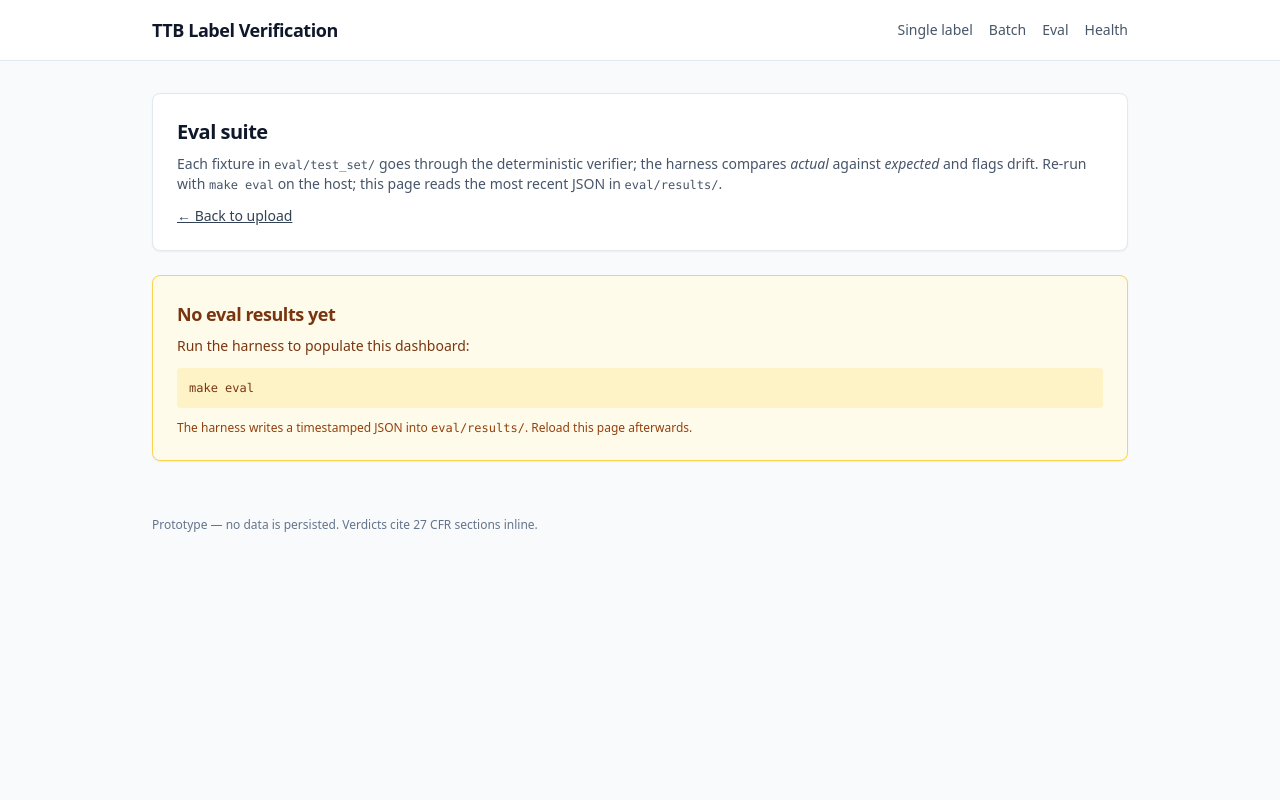
After one commit to seeincodes/ttb-label-verifier, a FastAPI app: template app/templates/eval_dashboard.html in a window 1280 px wide. The commit adds this page. Run offline with FastAPI, Linux system fonts and the light colour scheme; the template is opened without the code that fills it, so the values that code supplies are empty; some libraries are stand-ins or nearby versions.

Commit message:
feat(STR5): in-app eval-suite dashboard at GET /eval
Renders the most recent `make eval` JSON (eval/results/eval-*.json) as a
full HTML page so reviewers visiting the deployed URL see the eval
discipline directly, not just in docs §9.

Implementation:
  - app/main.py: GET /eval reads the latest eval-*.json (lexicographic
    sort on the fixed-width timestamp filename = chronological sort),
    renders eval_dashboard.html. Empty-state path (no result file)
    renders a guidance card pointing at `make eval` instead of 404.
    Parse-error path also renders the empty-state with the JSONDecodeError
    surfaced so a reviewer can debug a corrupted file without redeploying.
  - EVAL_RESULTS_DIR module constant so tests can monkeypatch the dir
    to tmp_path — every test is hermetic and doesn't depend on whether
    `make eval` has been run locally.

Dashboard sections:
  - Headline metrics (fixtures, FP rate, FN rate, extractor)
  - Verdict distribution (4-cell pass/warn/fail/error grid with the
    same Tailwind palette as _result_panel.html)
  - Latency percentiles (p50/p95/p99) + cost/label + cache hit rate
  - Per-field PASS rate table
  - Bucket breakdown (easy/hard/violations/edge_cases)
  - Per-fixture table — drift rows (actual != expected) get a bg-amber-50
    row + "drift ✗" amber-200 pill so a reviewer can spot disagreement
    at a glance without scanning every row

Nav: Eval link added to base.html between Batch and Health.

Tests (7 new):
  - empty-state guidance when eval/results/ is empty
  - headline metrics render
  - per-fixture table renders both records
  - full-page (extends base.html with Tailwind CDN)
  - latest timestamped file wins when multiple results exist
  - drift highlighting present when actual != expected
  - nav link to /eval exists in base.html

Smoke against a real `make eval` JSON (21 fixtures including the STR6
edge_table_wine_above_14pct case): 200 OK, 26 KB body, all 8 sanity
checks pass including the STR6 fixture rendering correctly.

Full suite: 338/338 (was 331; +7 new, 0 regressions).

```diff
--- a/app/main.py
+++ b/app/main.py
@@ -46,6 +46,7 @@ from app.verifier.rules import verify_label
 BASE_DIR = Path(__file__).resolve().parent
 SAMPLE_DIR = BASE_DIR.parent / "sample_data"
 AVAILABLE_SAMPLES = ("spirits-pass", "abv-fail", "warning-fail")
+EVAL_RESULTS_DIR = BASE_DIR.parent / "eval" / "results"
 
 templates = Jinja2Templates(directory=str(BASE_DIR / "templates"))
 
@@ -739,3 +740,61 @@ async def batch_export(
             "Content-Disposition": f'attachment; filename="ttb-batch-{run_id}.csv"',
         },
     )
+
+
+# ---------------------------------------------------------------------------
+# /eval — in-app eval-suite dashboard (STR5)
+# ---------------------------------------------------------------------------
+
+
+_EVAL_DASHBOARD_TEMPLATE = "eval_dashboard.html"
+
+
+def _latest_eval_result_path() -> Path | None:
+    """Return the newest eval-*.json file in EVAL_RESULTS_DIR, or None.
+
+    Filenames are `eval-YYYYMMDDTHHMMSSZ.json` — lexicographic sort is the
+    chronological sort because the timestamp is fixed-width."""
+    if not EVAL_RESULTS_DIR.exists():
+        return None
+    candidates = sorted(EVAL_RESULTS_DIR.glob("eval-*.json"))
+    return candidates[-1] if candidates else None
+
+
+@app.get("/eval", response_class=HTMLResponse)
+async def eval_dashboard(request: Request) -> HTMLResponse:
+    """Render the most recent `make eval` result as an HTML dashboard.
+
+    Empty-state path (no result files yet) renders a help card pointing
+    at `make eval` rather than a 404 — reviewers visiting the deployed
+    URL who haven't seeded the dir need a hint, not a dead page.
+    """
+    latest = _latest_eval_result_path()
+    if latest is None:
+        return templates.TemplateResponse(
+            request=request,
+            name=_EVAL_DASHBOARD_TEMPLATE,
+            context={"result": None, "filename": None},
+        )
+
+    try:
+        payload = json.loads(latest.read_text())
+    except json.JSONDecodeError as exc:
+        return templates.TemplateResponse(
+            request=request,
+            name=_EVAL_DASHBOARD_TEMPLATE,
+            context={
+                "result": None,
+                "filename": latest.name,
+                "parse_error": f"{exc.__class__.__name__}: {exc}",
+            },
+        )
+
+    return templates.TemplateResponse(
+        request=request,
+        name=_EVAL_DASHBOARD_TEMPLATE,
+        context={
+            "result": payload,
+            "filename": latest.name,
+        },
+    )
--- a/app/templates/base.html
+++ b/app/templates/base.html
@@ -22,6 +22,7 @@
         <nav class="flex items-center gap-4 text-sm text-slate-600">
           <a href="/" class="hover:text-slate-900">Single label</a>
           <a href="/batch" class="hover:text-slate-900">Batch</a>
+          <a href="/eval" class="hover:text-slate-900">Eval</a>
           <a href="/health" class="hover:text-slate-900">Health</a>
         </nav>
       </div>
--- /dev/null
+++ b/app/templates/eval_dashboard.html
@@ -0,0 +1,201 @@
+{% extends "base.html" %}
+
+{% block title %}TTB Label Verification — Eval dashboard{% endblock %}
+
+{% block content %}
+  <section class="rounded-lg border border-slate-200 bg-white p-6 shadow-sm">
+    <div class="flex flex-wrap items-baseline justify-between gap-3">
+      <h1 class="text-xl font-semibold tracking-tight">Eval suite</h1>
+      {% if filename %}
+        <p class="text-xs text-slate-500">
+          Loaded <code class="rounded bg-slate-100 px-1 py-0.5">{{ filename }}</code>
+        </p>
+      {% endif %}
+    </div>
+    <p class="mt-2 text-sm text-slate-600">
+      Each fixture in <code class="text-xs">eval/test_set/</code> goes through the deterministic
+      verifier; the harness compares <em>actual</em> against <em>expected</em> and flags drift.
+      Re-run with <code class="text-xs">make eval</code> on the host; this page reads the most
+      recent JSON in <code class="text-xs">eval/results/</code>.
+    </p>
+    <p class="mt-3 text-sm">
+      <a href="/" class="text-slate-700 underline hover:text-slate-900">← Back to upload</a>
+    </p>
+  </section>
+
+  {% if not result %}
+    {# Empty-state — no JSON results found in eval/results/ #}
+    <section class="mt-6 rounded-lg border border-amber-300 bg-amber-50 p-6 shadow-sm">
+      <h2 class="text-lg font-semibold tracking-tight text-amber-900">No eval results yet</h2>
+      <p class="mt-2 text-sm text-amber-900">
+        Run the harness to populate this dashboard:
+      </p>
+      <pre class="mt-3 overflow-x-auto rounded bg-amber-100 p-3 text-xs text-amber-900">make eval</pre>
+      <p class="mt-3 text-xs text-amber-800">
+        The harness writes a timestamped JSON into <code>eval/results/</code>. Reload this page
+        afterwards.
+      </p>
+      {% if parse_error %}
+        <p class="mt-3 text-xs text-red-800">Could not parse <code>{{ filename }}</code>: {{ parse_error }}</p>
+      {% endif %}
+    </section>
+  {% else %}
+    {% set summary = result.summary %}
+    {% set fp = summary.false_positive_rate %}
+    {% set fn = summary.false_negative_rate %}
+    {% set n = summary.n_fixtures %}
+    {% set agreement = (result.records | rejectattr("expected_overall", "ne", "") | list | length) %}
+    {# Count agreements explicitly — Jinja's filter chain on the dict-of-record-dicts is verbose; use a Python-shaped helper instead. #}
+
+    <!-- Headline metrics card -->
+    <section class="mt-6 grid grid-cols-2 gap-3 sm:grid-cols-4">
+      <div class="rounded-lg border border-slate-200 bg-white p-4 shadow-sm">
+        <p class="text-xs uppercase tracking-wider text-slate-500">fixtures</p>
+        <p class="mt-1 text-2xl font-semibold text-slate-900">{{ n }}</p>
+      </div>
+      <div class="rounded-lg border border-slate-200 bg-white p-4 shadow-sm">
+        <p class="text-xs uppercase tracking-wider text-slate-500">false-positive rate</p>
+        <p class="mt-1 text-2xl font-semibold {{ 'text-emerald-700' if fp == 0 else 'text-red-700' }}">
+          {{ "%.4f" | format(fp) }}
+        </p>
+        <p class="text-[10px] text-slate-500">PASS on a true violation — critical to minimise</p>
+      </div>
+      <div class="rounded-lg border border-slate-200 bg-white p-4 shadow-sm">
+        <p class="text-xs uppercase tracking-wider text-slate-500">false-negative rate</p>
+        <p class="mt-1 text-2xl font-semibold {{ 'text-emerald-700' if fn == 0 else 'text-amber-700' }}">
+          {{ "%.4f" | format(fn) }}
+        </p>
+        <p class="text-[10px] text-slate-500">FAIL on a valid label</p>
+      </div>
+      <div class="rounded-lg border border-slate-200 bg-white p-4 shadow-sm">
+        <p class="text-xs uppercase tracking-wider text-slate-500">extractor</p>
+        <p class="mt-1 text-sm font-medium text-slate-900">{{ result.extractor_provider }}</p>
+        <p class="text-[10px] text-slate-500">{{ result.mode }}</p>
+      </div>
+    </section>
+
+    <!-- Verdict distribution + latency -->
+    <section class="mt-6 grid grid-cols-1 gap-3 lg:grid-cols-2">
+      <div class="rounded-lg border border-slate-200 bg-white p-4 shadow-sm">
+        <h2 class="text-sm font-semibold text-slate-700">Verdict distribution (actual)</h2>
+        <ul class="mt-3 grid grid-cols-4 gap-2 text-center text-sm">
+          {% for verdict, count in summary.verdict_distribution.items() %}
+            {% set tone = {
+              "pass":  "bg-emerald-50 text-emerald-900 border-emerald-200",
+              "warn":  "bg-amber-50 text-amber-900 border-amber-200",
+              "fail":  "bg-red-50 text-red-900 border-red-200",
+              "error": "bg-slate-100 text-slate-900 border-slate-300",
+            }[verdict] %}
+            <li class="rounded-md border {{ tone }} p-2">
+              <p class="text-xs uppercase tracking-wider">{{ verdict }}</p>
+              <p class="mt-1 text-xl font-semibold">{{ count }}</p>
+            </li>
+          {% endfor %}
+        </ul>
+      </div>
+
+      <div class="rounded-lg border border-slate-200 bg-white p-4 shadow-sm">
+        <h2 class="text-sm font-semibold text-slate-700">Latency (verifier hot path)</h2>
+        <dl class="mt-3 grid grid-cols-3 gap-2 text-center text-sm">
+          {% for label, key in [("p50", "p50"), ("p95", "p95"), ("p99", "p99")] %}
+            <div class="rounded-md border border-slate-200 bg-slate-50 p-2">
+              <dt class="text-xs uppercase tracking-wider text-slate-500">{{ label }}</dt>
+              <dd class="mt-1 text-xl font-semibold text-slate-900">
+                {{ summary.latency_ms[key] }} <span class="text-xs font-normal">ms</span>
+              </dd>
+            </div>
+          {% endfor %}
+        </dl>
+        <p class="mt-3 text-xs text-slate-500">
+          Cost / label: {{ "%.6f" | format(summary.cost_per_label_usd) }} USD ·
+          {% if summary.cache_hit_rate is none %}cache: N/A (fixture mode){% else %}cache hit rate: {{ "%.0f" | format(summary.cache_hit_rate * 100) }}%{% endif %}
+        </p>
+      </div>
+    </section>
+
+    <!-- Per-field accuracy + bucket breakdown -->
+    <section class="mt-6 grid grid-cols-1 gap-3 lg:grid-cols-2">
+      <div class="rounded-lg border border-slate-200 bg-white p-4 shadow-sm">
+        <h2 class="text-sm font-semibold text-slate-700">Per-field PASS rate</h2>
+        <table class="mt-3 w-full text-left text-sm">
+          <tbody class="divide-y divide-slate-200">
+            {% for field, rate in summary.per_field_accuracy.items() %}
+              <tr>
+                <td class="py-1.5 font-medium text-slate-800">{{ field }}</td>
+                <td class="py-1.5 text-right tabular-nums">{{ "%.0f" | format(rate * 100) }}%</td>
+              </tr>
+            {% endfor %}
+          </tbody>
+        </table>
+      </div>
+
+      <div class="rounded-lg border border-slate-200 bg-white p-4 shadow-sm">
+        <h2 class="text-sm font-semibold text-slate-700">Bucket breakdown</h2>
+        <table class="mt-3 w-full text-left text-sm">
+          <thead class="text-xs uppercase tracking-wider text-slate-500">
+            <tr>
+              <th class="py-1.5">bucket</th>
+              <th class="py-1.5 text-right">pass</th>
+              <th class="py-1.5 text-right">warn</th>
+              <th class="py-1.5 text-right">fail</th>
+              <th class="py-1.5 text-right">error</th>
+            </tr>
+          </thead>
+          <tbody class="divide-y divide-slate-200">
+            {% for bucket, counts in summary.bucket_breakdown.items() %}
+              <tr>
+                <td class="py-1.5 font-medium text-slate-800">{{ bucket }}</td>
+                <td class="py-1.5 text-right tabular-nums">{{ counts.pass or 0 }}</td>
+                <td class="py-1.5 text-right tabular-nums">{{ counts.warn or 0 }}</td>
+                <td class="py-1.5 text-right tabular-nums">{{ counts.fail or 0 }}</td>
+                <td class="py-1.5 text-right tabular-nums">{{ counts.error or 0 }}</td>
+              </tr>
+            {% endfor %}
+          </tbody>
+        </table>
+      </div>
+    </section>
+
+    <!-- Per-fixture table — disagreement rows highlighted -->
+    <section class="mt-6 rounded-lg border border-slate-200 bg-white p-4 shadow-sm">
+      <h2 class="text-sm font-semibold text-slate-700">Per-fixture results</h2>
+      <p class="mt-1 text-xs text-slate-500">
+        Rows where the verifier disagrees with the fixture's <code>expected_overall</code>
+        are highlighted (these are eval drift — fix the fixture or the rule, never the dashboard).
+      </p>
+      <div class="mt-3 overflow-x-auto">
+        <table class="w-full text-left text-sm">
+          <thead class="bg-slate-100 text-xs uppercase tracking-wider text-slate-600">
+            <tr>
+              <th class="px-3 py-2">fixture</th>
+              <th class="px-3 py-2">bucket</th>
+              <th class="px-3 py-2">expected</th>
+              <th class="px-3 py-2">actual</th>
+              <th class="px-3 py-2">drift</th>
+              <th class="px-3 py-2 text-right">latency ms</th>
+            </tr>
+          </thead>
+          <tbody class="divide-y divide-slate-200 bg-white">
+            {% for r in result.records %}
+              {% set drift = r.actual_overall != r.expected_overall %}
+              <tr class="{{ 'bg-amber-50' if drift else '' }}">
+                <td class="px-3 py-2 font-mono text-xs">{{ r.name }}</td>
+                <td class="px-3 py-2 text-xs uppercase tracking-wider text-slate-500">{{ r.bucket }}</td>
+                <td class="px-3 py-2 text-xs uppercase">{{ r.expected_overall }}</td>
+                <td class="px-3 py-2 text-xs uppercase font-semibold">{{ r.actual_overall }}</td>
+                <td class="px-3 py-2 text-xs">
+                  {% if drift %}
+                    <span class="rounded-full bg-amber-200 px-2 py-0.5 text-[10px] font-semibold uppercase tracking-wider text-amber-900">drift ✗</span>
+                  {% else %}
+                    <span class="text-emerald-700">✓</span>
+                  {% endif %}
+                </td>
+                <td class="px-3 py-2 text-right tabular-nums text-xs">{{ r.latency_ms }}</td>
+              </tr>
+            {% endfor %}
+          </tbody>
+        </table>
+      </div>
+    </section>
+  {% endif %}
+{% endblock %}
```
Also changed, not shown: docs/TASK_LIST.md (+1 -1 lines), tests/test_eval_dashboard_route.py (added, +223 -0 lines).
